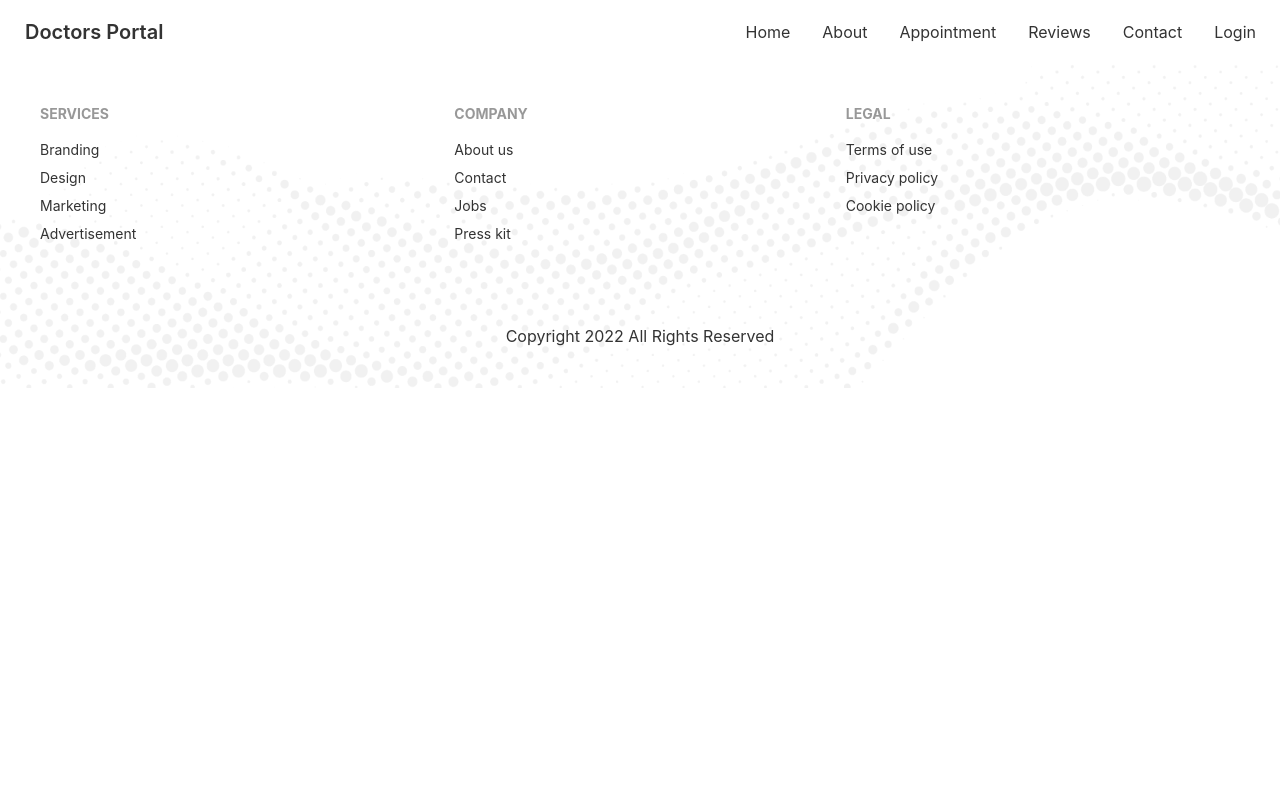
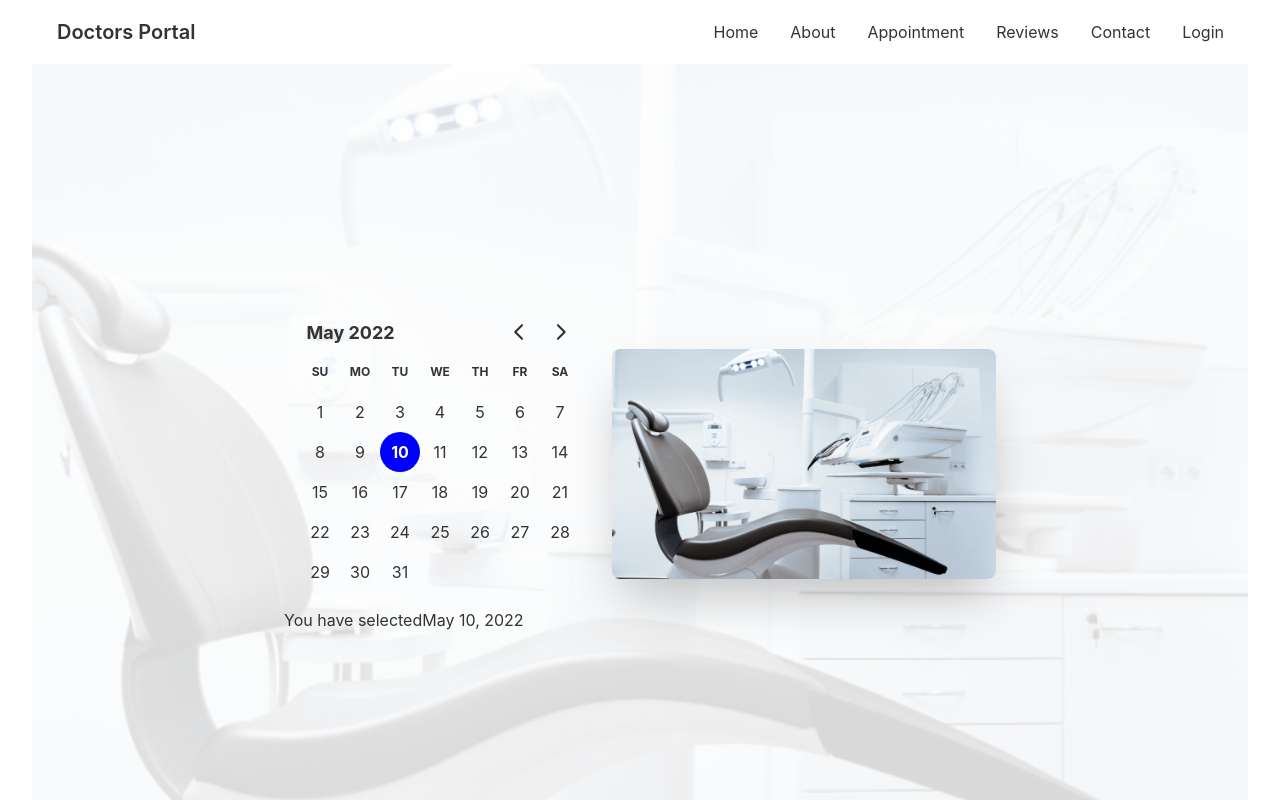
Before and after one commit to mohammad-al-amin-islam/doctors-portal-client-side, a React (Create React App) app: page /appointment in a window 1280 px wide. Shown: the top 800 px of the page. Built offline with nearby package versions, Linux system fonts and the light colour scheme.

Commit message:
appoinment banner and calendar added

```diff
--- a/package.json
+++ b/package.json
@@ -7,7 +7,9 @@
     "@testing-library/react": "^13.2.0",
     "@testing-library/user-event": "^13.5.0",
     "daisyui": "^2.14.3",
+    "date-fns": "^2.28.0",
     "react": "^18.1.0",
+    "react-day-picker": "^8.0.4",
     "react-dom": "^18.1.0",
     "react-router-dom": "^6.3.0",
     "react-scripts": "5.0.1",
--- a/src/App.js
+++ b/src/App.js
@@ -1,22 +1,22 @@
 import { Route, Routes } from 'react-router-dom';
 import './App.css';
 import About from './Pages/About/About';
+import Appoinment from './Pages/Appoinment/Appoinment';
 import Home from './Pages/Home/Home';
 import Login from './Pages/Login/Login';
-import Footer from './Pages/Shared/Footer';
 import Navbar from './Pages/Shared/Navbar';
 
 function App() {
   return (
-    <div>
+    <div className='max-w-7xl mx-auto px-8'>
       <Navbar></Navbar>
       <Routes>
         <Route path='/' element={<Home></Home>}></Route>
         <Route path='/home' element={<Home></Home>}></Route>
         <Route path='/about' element={<About></About>}></Route>
+        <Route path='/appointment' element={<Appoinment />}></Route>
         <Route path='/login' element={<Login />}></Route>
       </Routes>
-      <Footer></Footer>
     </div>
   );
 }
--- /dev/null
+++ b/src/Pages/Appoinment/Appoinment.js
@@ -0,0 +1,14 @@
+import React from 'react';
+import Footer from '../Shared/Footer';
+import AppoinmentBanner from './AppoinmentBanner';
+
+const Appoinment = () => {
+    return (
+        <div>
+            <AppoinmentBanner></AppoinmentBanner>
+            <Footer></Footer>
+        </div>
+    );
+};
+
+export default Appoinment;
--- /dev/null
+++ b/src/Pages/Appoinment/AppoinmentBanner.js
@@ -0,0 +1,27 @@
+import React, { useState } from 'react';
+import chair from '../../assets/images/chair.png';
+import { DayPicker } from 'react-day-picker';
+import 'react-day-picker/dist/style.css';
+import { format } from 'date-fns';
+
+const AppoinmentBanner = () => {
+    const [date, setDate] = useState(new Date());
+    return (
+        <div class="hero min-h-screen bg-white/[.85]" style={{ backgroundImage: `url(${chair})`, backgroundBlendMode: 'overlay' }}>
+            <div class="hero-content flex-col lg:flex-row-reverse">
+                <img src={chair} class="max-w-sm rounded-lg shadow-2xl" alt='chair' />
+                <div>
+                    <DayPicker
+                        mode="single"
+                        selected={date}
+                        onSelect={setDate}
+                    />
+                    <p>You have selected{format(date, 'PP')}</p>
+                </div>
+
+            </div>
+        </div>
+    );
+};
+
+export default AppoinmentBanner;
--- a/src/Pages/Home/Home.js
+++ b/src/Pages/Home/Home.js
@@ -6,10 +6,11 @@
 import Services from './Services';
 import SpecialService from './SpecialService';
 import Testimonials from './Testimonials';
+import Footer from '../Shared/Footer'
 
 const Home = () => {
     return (
-        <div className='px-9'>
+        <div>
             <Banner></Banner>
             <Info></Info>
             <Services></Services>
@@ -17,6 +18,7 @@
             <MakeAppoinment></MakeAppoinment>
             <Testimonials></Testimonials>
             <Contact></Contact>
+            <Footer></Footer>
         </div>
     );
 };
--- a/src/Pages/Shared/Navbar.js
+++ b/src/Pages/Shared/Navbar.js
@@ -5,7 +5,7 @@
     const menuItems = <>
         <li><Link to='/home'>Home</Link></li>
         <li><Link to='/about'>About</Link></li>
-        <li><Link to='/appoinment'>Appointment</Link></li>
+        <li><Link to='/appointment'>Appointment</Link></li>
         <li><Link to='/reviews'>Reviews</Link></li>
         <li><Link to='/contact'>Contact </Link></li>
         <li><Link to='/login'>Login</Link></li>
```
Also changed, not shown: 1 other file (tests, documents, lock files or other folders).
